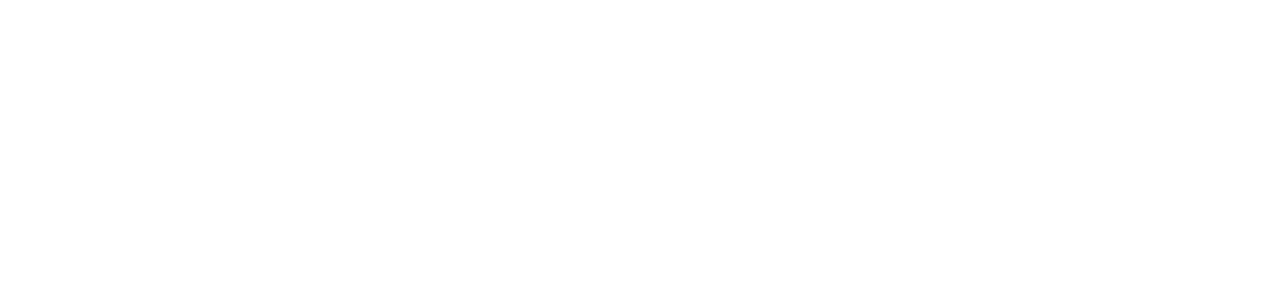
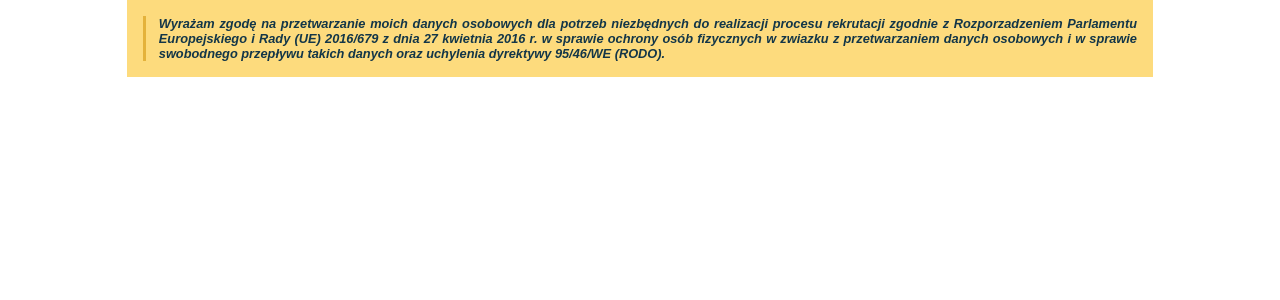
Before and after one commit to aniaorwatk/My-CV-in-React, a React (Create React App) app: page / in a window 1280 px wide. Shown: the top 300 px of the page. Built offline with nearby package versions, Linux system fonts and the light colour scheme.

Commit message:
create footer styles and comp

```diff
--- a/package.json
+++ b/package.json
@@ -39,5 +39,8 @@
       "last 1 firefox version",
       "last 1 safari version"
     ]
+  },
+  "devDependencies": {
+    "sass": "^1.55.0"
   }
 }
--- a/src/App.tsx
+++ b/src/App.tsx
@@ -1,12 +1,11 @@
 import React from 'react';
-// import Footer from './components/Footer/Footer';
+import CVPage from './components/CvPage/CvPage';
+
 
 
 const App =()=> {
   return (
-    <div>
-      {/* <Footer/> */}
-    </div>
+  <CVPage />
   );
 }
 
--- /dev/null
+++ b/src/components/CvPage/CvPage.scss
@@ -0,0 +1,17 @@
+@import "../scss/Main";
+
+.CvPage{
+    min-height: 100vh;
+
+}
+
+
+
+@media only screen and (min-width: $breakpointL) {
+    .CvPage {
+        width: 1026px;
+      }
+
+
+
+    }
--- /dev/null
+++ b/src/components/CvPage/CvPage.tsx
@@ -0,0 +1,14 @@
+import React from "react";
+import Footer from "../Footer/Footer";
+import "./CvPage.scss"
+
+const CVPage =()=>{
+    return(
+           <div className='CvPage'>
+    <Footer/>
+  </div>
+    )
+
+}
+
+export default CVPage
--- a/src/components/Footer/Footer.scss
+++ b/src/components/Footer/Footer.scss
@@ -1 +1,16 @@
-@import "../../scss/Main";
+@import "../scss/Main";
+
+.footer {
+  padding: 1rem;
+  background-color: $color-down;
+
+  &__text {
+    padding-left: 0.8rem;
+    font-style: italic;
+    font-size: $font-size-XS;
+    font-weight: bold;
+    text-align: justify;
+    color: $color-text-green;
+    border-left: 3px solid $color-yellow;
+  }
+}
--- a/src/components/Footer/Footer.tsx
+++ b/src/components/Footer/Footer.tsx
@@ -1,12 +1,13 @@
 import React from "react";
+import labels from "../../labels";
 import "./Footer.scss";
 
-const Footer =()=>{
-    return(
-        <footer>
-ulllla
-        </footer>
-    )
-}
+const Footer = () => {
+  return (
+    <footer className="footer">
+      <p className="footer__text">{labels.footer.textAgreement}</p>
+    </footer>
+  );
+};
 
-export default Footer
+export default Footer;
--- /dev/null
+++ b/src/labels.tsx
@@ -0,0 +1,11 @@
+import React from "react"
+
+const  labels ={
+
+    footer:{
+        textAgreement: "Wyrażam zgodę na przetwarzanie moich danych osobowych dla potrzeb niezbędnych do realizacji procesu rekrutacji zgodnie z Rozporzadzeniem Parlamentu Europejskiego i Rady (UE) 2016/679 z dnia 27 kwietnia 2016 r. w sprawie ochrony osób fizycznych w zwiazku z przetwarzaniem danych osobowych i w sprawie swobodnego przepływu takich danych oraz uchylenia dyrektywy 95/46/WE (RODO)."
+    }
+
+}
+
+export default labels
```
Also changed, not shown: 1 other file (tests, documents, lock files or other folders).
